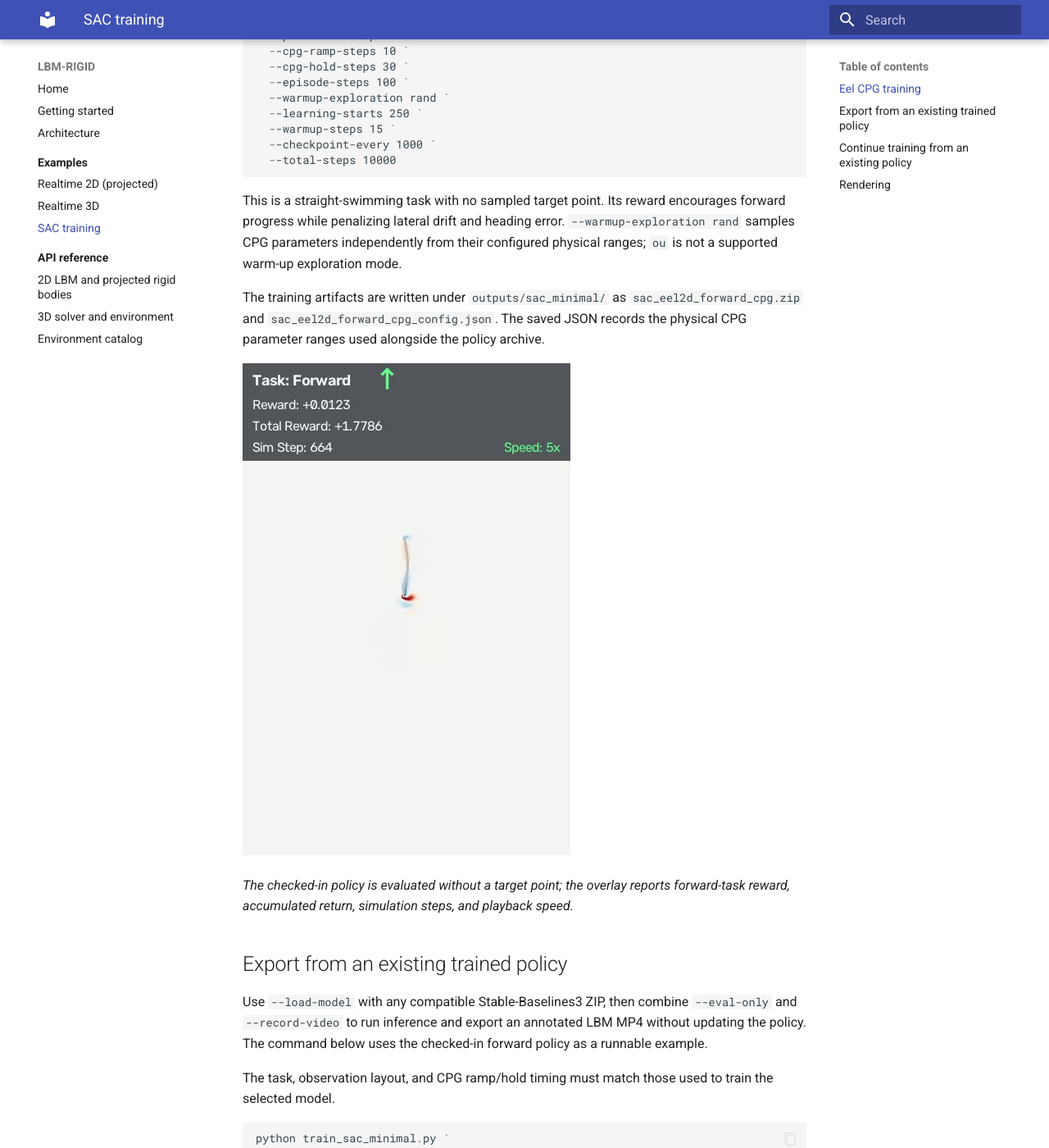
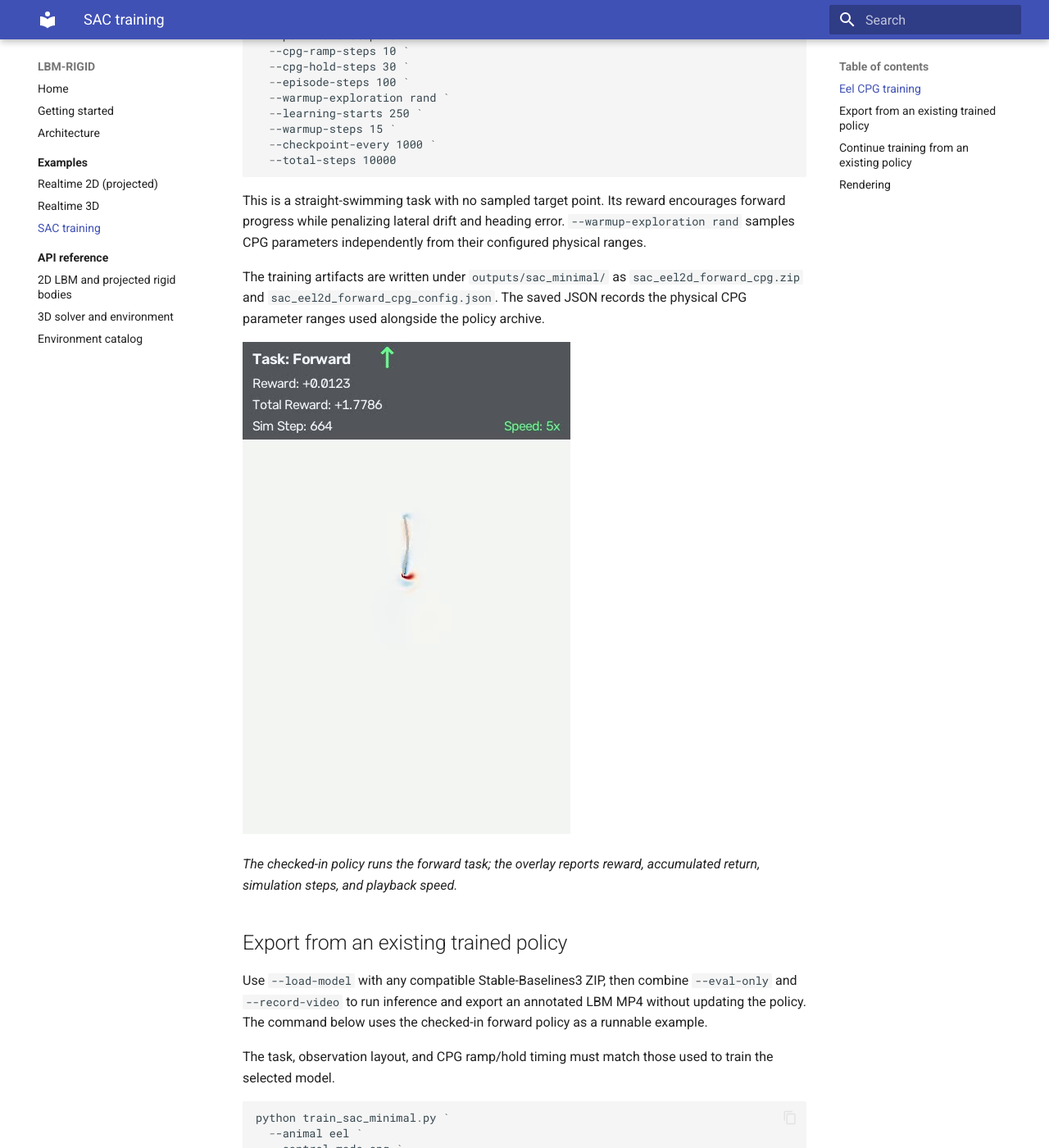
Before and after one commit to kuiwuchn/OpenHOMELBM, an MkDocs documentation site: the page built from docs/examples/sac-training.md, in a window 1280 px wide and 1400 px high, scrolled down 400 px. Shown: the whole window at 82% size. Built offline with MkDocs 1.6.1 and Material for MkDocs 9.7.7, drawn with Linux system fonts in a browser that asks for light colours; some of the changed text lies outside the part shown.

````diff
--- a/docs/examples/sac-training.md
+++ b/docs/examples/sac-training.md
@@ -25,7 +25,7 @@ python train_sac_minimal.py `
 This is a straight-swimming task with no sampled target point. Its reward
 encourages forward progress while penalizing lateral drift and heading error.
 `--warmup-exploration rand` samples CPG parameters independently from their
-configured physical ranges; `ou` is not a supported warm-up exploration mode.
+configured physical ranges.
 
 The training artifacts are written under `outputs/sac_minimal/` as
 `sac_eel2d_forward_cpg.zip` and `sac_eel2d_forward_cpg_config.json`. The saved
@@ -33,8 +33,8 @@ JSON records the physical CPG parameter ranges used alongside the policy archive
 
 ![Pretrained SAC forward policy evaluated in the projected eel environment](../assets/demos/sac-forward.jpg)
 
-*The checked-in policy is evaluated without a target point; the overlay reports
-forward-task reward, accumulated return, simulation steps, and playback speed.*
+*The checked-in policy runs the forward task; the overlay reports reward,
+accumulated return, simulation steps, and playback speed.*
 
 ## Export from an existing trained policy
 
@@ -85,8 +85,7 @@ python train_sac_minimal.py `
 ```
 
 Loading a Stable-Baselines3 ZIP restores the policy and optimizer state, but
-not the previous replay buffer. This is therefore a warm start rather than an
-exact continuation of the original 16k run.
+not the previous replay buffer.
 
 ## Rendering
 
````
Also changed, not shown: docs/examples/realtime-3d.md (+2 -7 lines).
